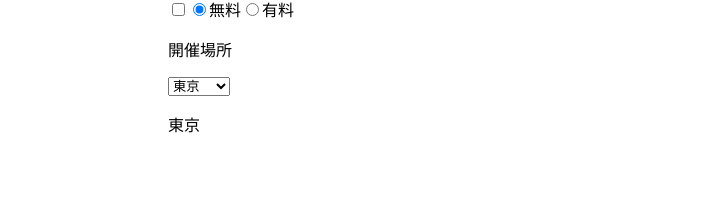
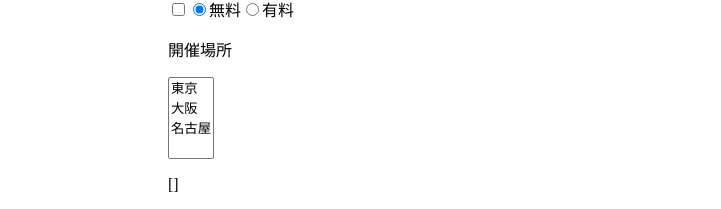
Before and after one commit to halki117/udemy-vuejs, a Vue app: page / in a window 1280 px wide. Shown: the part 877-1086 px from the top of the page, without its empty margins (0-721 px from the left). Built offline with nearby package versions, Linux system fonts and the light colour scheme.

Commit message:
Update App.vue

```diff
--- a/src/App.vue
+++ b/src/App.vue
@@ -54,7 +54,7 @@
       <label for="有料">有料</label>
 
       <p>開催場所</p>
-      <select v-model="eventData.location">
+      <select v-model="eventData.location" multiple>
         <option
           v-for="location in locations"
           :key="location"
@@ -79,7 +79,7 @@
           host: "",
           isPrivate: false,
           price: "無料",
-          location: "東京",
+          location: [],
         }
       };
     },
```
